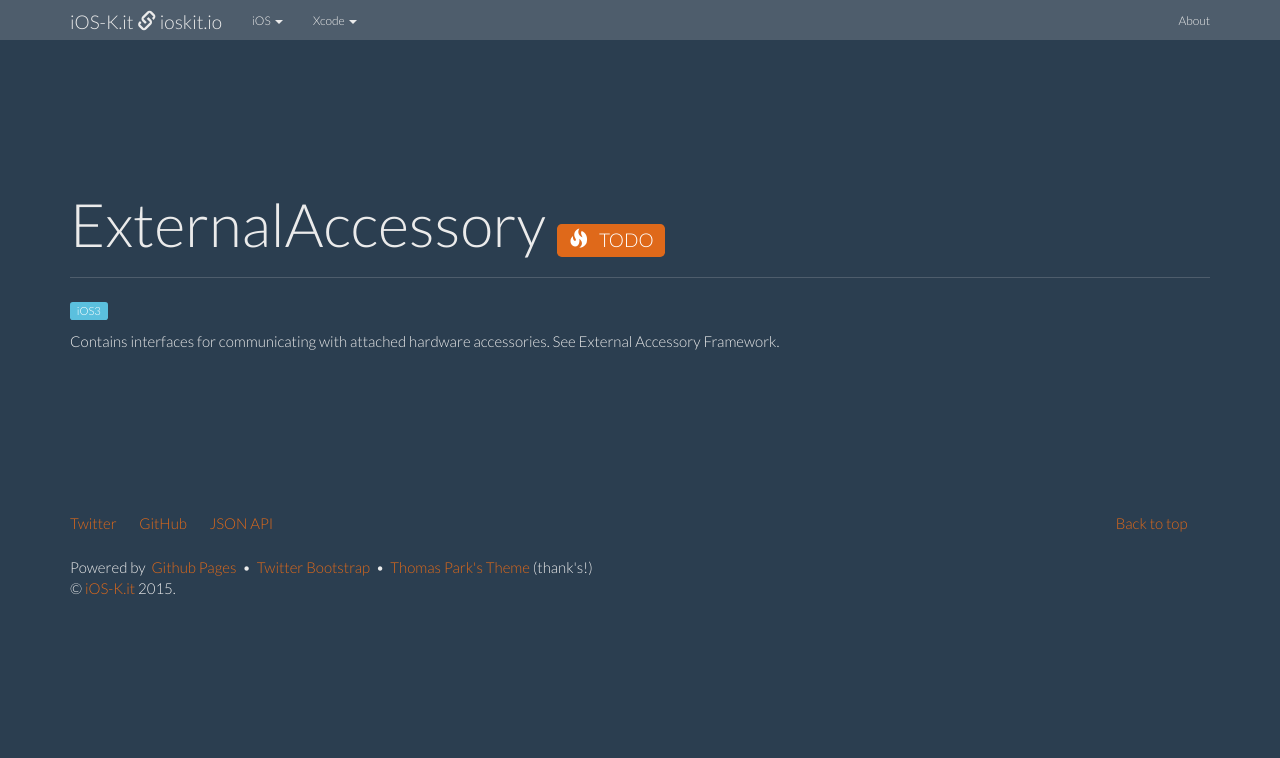
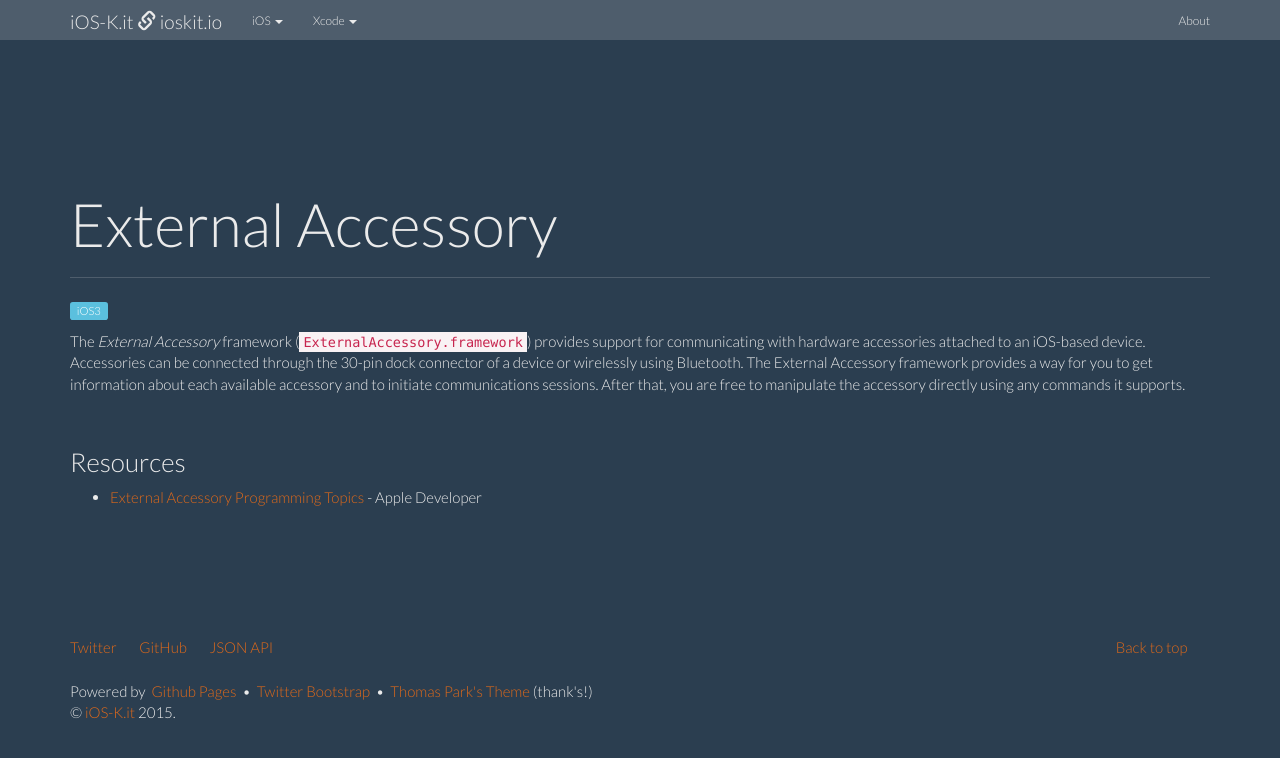
Before and after one commit to ioskit/ioskit.github.io, a Jekyll site: the page built from _kits/ExternalAccessory.md, in a window 1280 px wide. Shown: the top 758 px of the page. Built offline with Jekyll 4.4.1, drawn with Linux system fonts in a browser that asks for light colours; nearby versions of some CDN libraries.

Commit message:
Kit: ExternalAccessory.

```diff
--- a/_kits/ExternalAccessory.md
+++ b/_kits/ExternalAccessory.md
@@ -1,17 +1,19 @@
 ---
 layout: kit
-name: 'ExternalAccessory'
+name: 'External Accessory'
 id: externalaccessory
-status: TODO
+status:
+type: kit
 since: iOS3
+icon__: /resources/images/kits/CoreAnimation/graphics_coreanimation.png
 prefixe: 'EA'
-link:
-abstract: "Contains interfaces for communicating with attached hardware accessories. See External Accessory Framework."
-links__:
+abstract: "Contains interfaces for communicating with attached hardware accessories."
+links:
  - link:
-     name: 'aaa'
-     url: bbb
-     description: 'ccc'
+     name: 'External Accessory Programming Topics'
+     url: https://developer.apple.com/library/ios/featuredarticles/ExternalAccessoryPT/Introduction/Introduction.html
+     description: ' - Apple Developer'
+     type: reference
 ---
 
-Contains interfaces for communicating with attached hardware accessories. See External Accessory Framework.
+The *External Accessory* framework (`ExternalAccessory.framework`) provides support for communicating with hardware accessories attached to an iOS-based device. Accessories can be connected through the 30-pin dock connector of a device or wirelessly using Bluetooth. The External Accessory framework provides a way for you to get information about each available accessory and to initiate communications sessions. After that, you are free to manipulate the accessory directly using any commands it supports.
```
